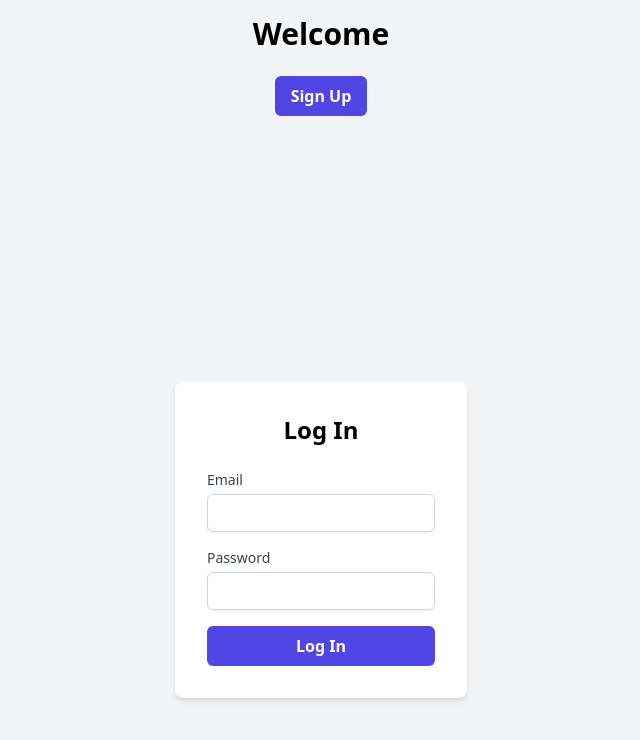
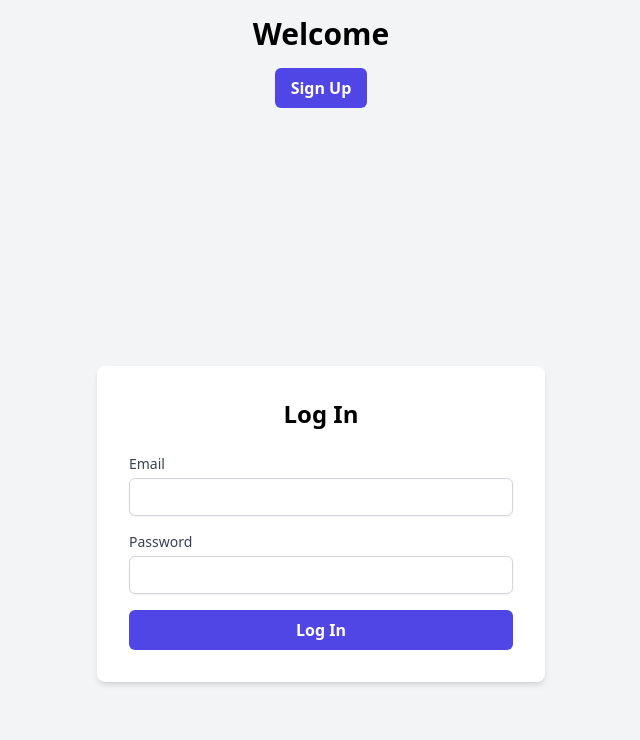
Before and after one commit to Exiled184/notes, a React (Create React App) app: page /notes/new in a window 1280 px wide. Shown: the top 740 px of the page, without its empty margins (319-959 px from the left). Built offline with nearby package versions, Linux system fonts and the light colour scheme.

Commit message:
complete

```diff
--- a/src/pages/App/App.jsx
+++ b/src/pages/App/App.jsx
@@ -15,7 +15,7 @@ export default function App() {
         <>
           <NavBar user={user} setUser={setUser} />
           <Routes>
-            <Route path="/notes" element={<HomePage />} />
+            <Route path="/" element={<HomePage />} />
             {/* <Route path="/notes/new" element={ } /> */}
           </Routes>
         </>
--- a/src/pages/AuthPage/AuthPage.jsx
+++ b/src/pages/AuthPage/AuthPage.jsx
@@ -6,18 +6,22 @@ export default function AuthPage({ setUser }) {
   const [showSignUp, setShowSignUp] = useState(false);
   return (
     <main className="flex flex-col justify-center items-center min-h-screen bg-gray-100 p-4">
-      <h1 className="text-3xl font-bold mb-6">Welcome</h1>
+      <div className="flex flex-col items-center max-w-md w-full">
+        <h1 className="text-3xl font-bold mb-4 text-center">Welcome</h1>
         <button
           onClick={() => setShowSignUp(!showSignUp)}
-        className="mb-6 py-2 px-4 rounded-md font-semibold text-white bg-indigo-600 hover:bg-indigo-700 focus:outline-none focus:ring-2 focus:ring-offset-2 focus:ring-indigo-500"
+          className="mb-4 py-2 px-4 rounded-md font-semibold text-white bg-indigo-600 hover:bg-indigo-700 focus:outline-none focus:ring-2 focus:ring-offset-2 focus:ring-indigo-500"
         >
           {showSignUp ? 'Log In' : 'Sign Up'}
         </button>
+        <div className="w-full">
           {showSignUp ? (
             <SignUpForm setUser={setUser} />
           ) : (
             <LoginForm setUser={setUser} />
           )}
+        </div>
+      </div>
     </main>
   );
 }
```
Lines whose indentation alone changed are shown as unchanged.
